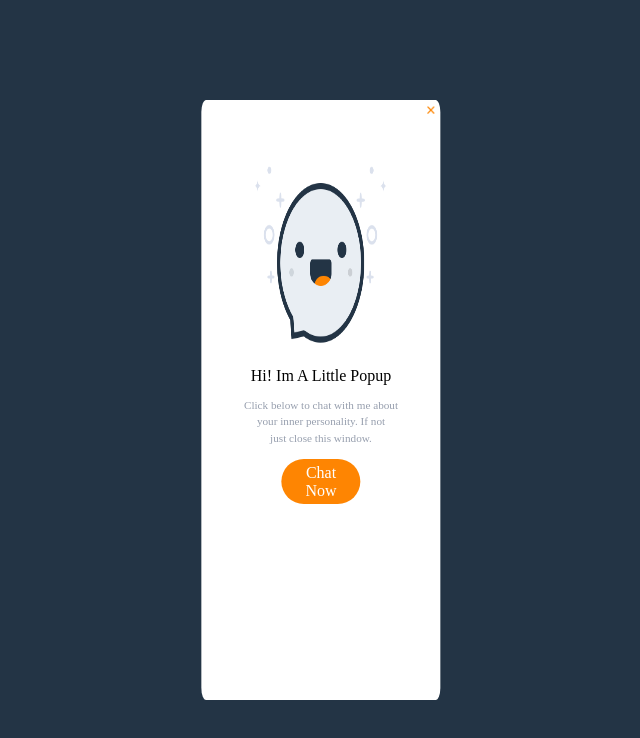
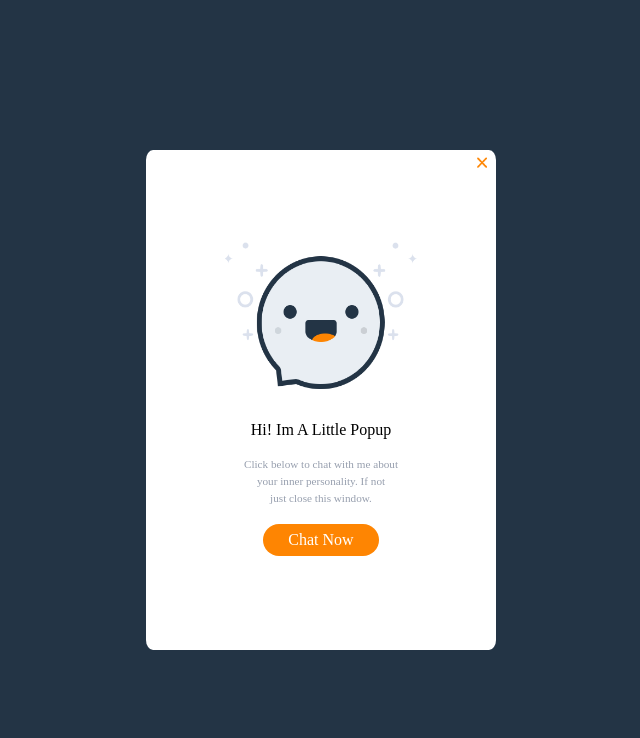
Before and after one commit to milasorokina96/Lesson_8, a plain HTML site: page index.html in a window 1280 px wide. Shown: the whole page, without its empty margins (319-959 px from the left). Drawn offline with Linux system fonts and the light colour scheme.

Commit message:
Second commit

```diff
--- a/assets/css/main.css
+++ b/assets/css/main.css
@@ -1,8 +1,5 @@
-* {
+.popup {
 	margin: 0;
-	padding: 0;
-}
-.popup {
 	background-color: rgba(35, 52, 69, 1);
 	position: fixed;
 	top: 0;
@@ -11,7 +8,8 @@
 	left: 0;
 }
 .popup__block {
-	height: 75%;
+	width: 350px;
+	height: 500px;
 	background-color: rgb(255, 255, 255);
 	border-radius: 2%;
 	font-family: Arial Rounded MT;
```
